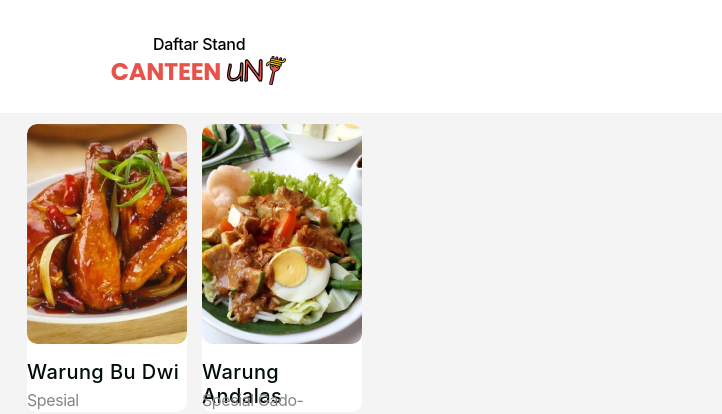
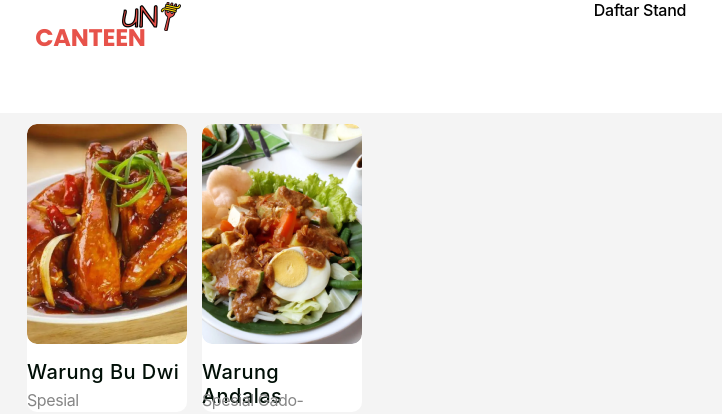
Before and after one commit to canteenuny/canteenuny.github.io, a PHP site: page / in a window 1280 px wide. Shown: the top 414 px of the page, without its empty margins (0-722 px from the left). Run offline with PHP 8.4, Linux system fonts and the light colour scheme; some web fonts are replaced.

Commit message:
remove position

```diff
--- a/index.css
+++ b/index.css
@@ -166,10 +166,8 @@ body {
 }
 .canteen,
 .daftar-stand {
-  position: absolute;
   letter-spacing: -0.28px;
   display: inline-block;
-  box-align: center;
 }
 .daftar-stand {
   top: 34px;
@@ -191,8 +189,6 @@ body {
   object-fit: cover;
 }
 .group-div {
-  position: absolute;
-  box-align: center;
   top: 54px;
   left: 105px;
   width: 181px;
```
